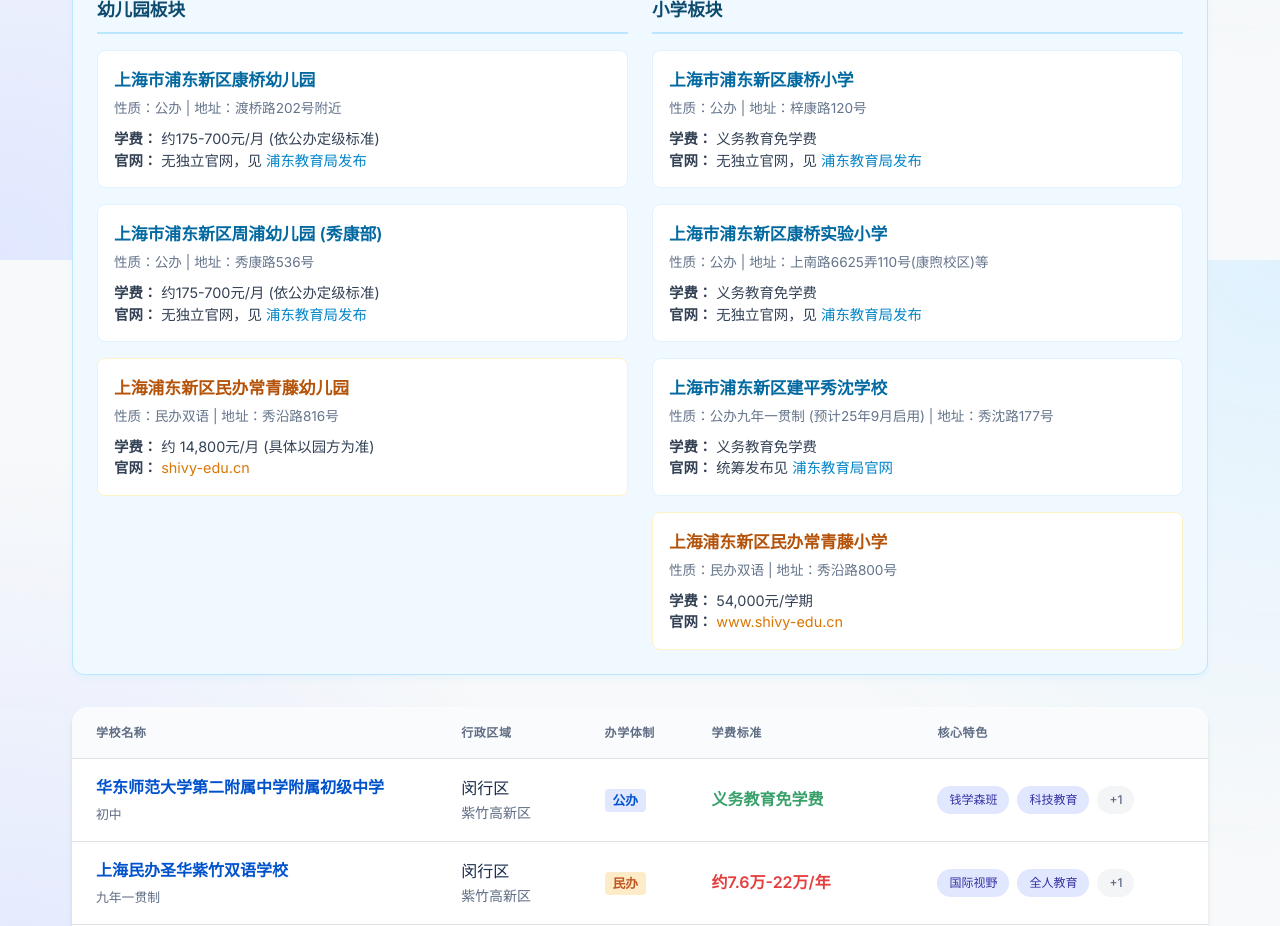
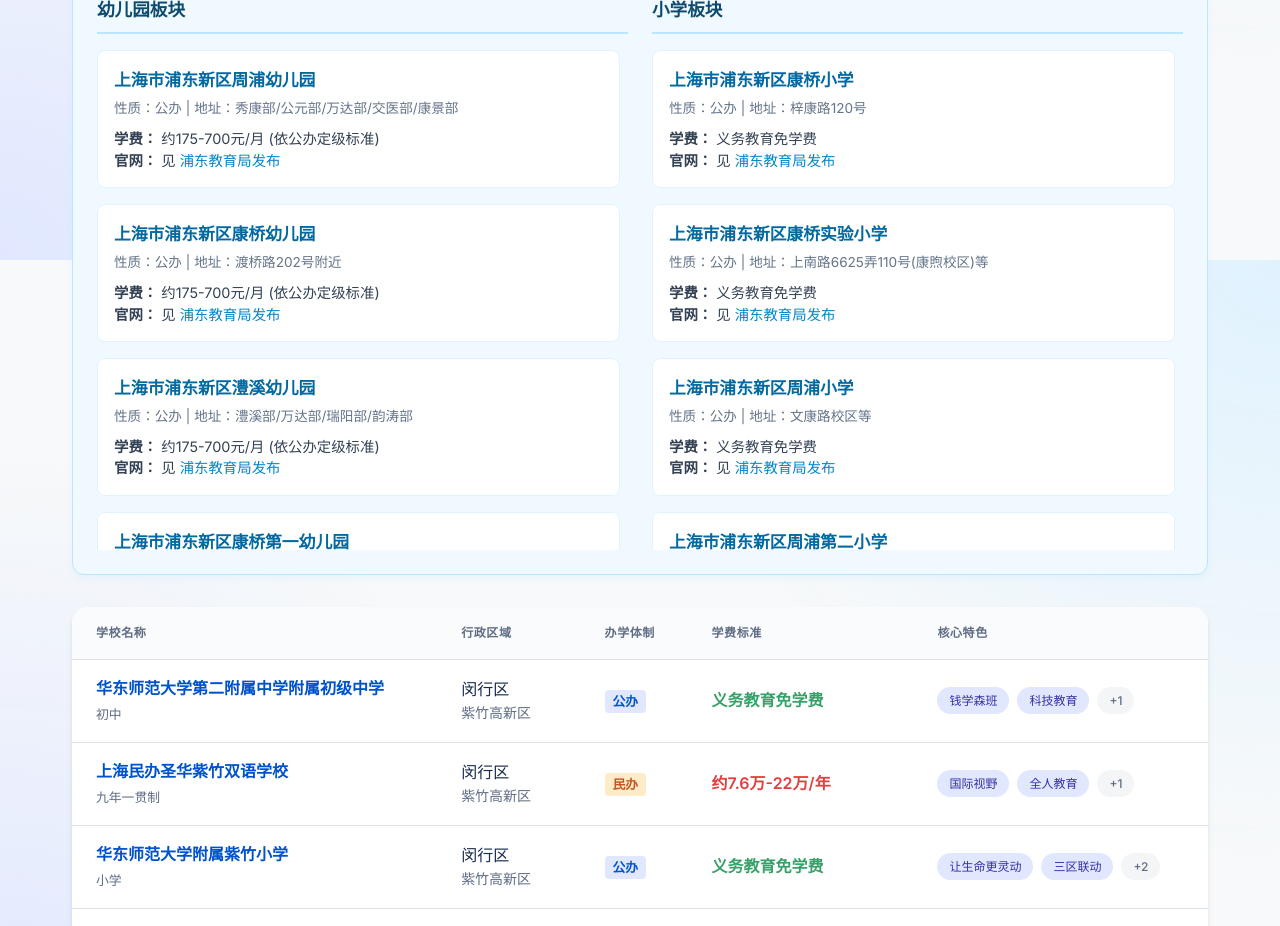
Before and after one commit to xibojituan-svg/school, a React (Vite) app: page /#/ in a window 1280 px wide. Shown: the part 540-1466 px from the top of the page. Built offline with nearby package versions, Linux system fonts and the light colour scheme.

Commit message:
feat: 完善浦东新区康桥与周浦地区的小学与幼儿园名单

```diff
--- a/src/pages/Home.jsx
+++ b/src/pages/Home.jsx
@@ -58,28 +58,65 @@
       }}>
         <h2 style={{ color: '#0369a1', fontSize: '1.25rem', marginBottom: '1rem', display: 'flex', alignItems: 'center', gap: '8px' }}>
           <MapPin size={20} />
-          浦东康桥渡桥路78弄周边教育资源详细档案
+          浦东新区康桥与周浦地区教育资源详细档案
         </h2>
 
         <div style={{ display: 'grid', gridTemplateColumns: '1fr 1fr', gap: '1.5rem' }}>
           <div>
-            <h3 style={{ color: '#0c4a6e', fontSize: '1.1rem', borderBottom: '2px solid #bae6fd', paddingBottom: '0.5rem', marginBottom: '1rem' }}>幼儿园板块</h3>
-            <div style={{ display: 'flex', flexDirection: 'column', gap: '1rem' }}>
+            <h3 style={{ color: '#0c4a6e', fontSize: '1.1rem', borderBottom: '2px solid #bae6fd', paddingBottom: '0.5rem', marginBottom: '1rem', position: 'sticky', top: 0, backgroundColor: '#f0f9ff', zIndex: 10 }}>幼儿园板块</h3>
+            <div style={{ display: 'flex', flexDirection: 'column', gap: '1rem', maxHeight: '500px', overflowY: 'auto', paddingRight: '8px' }}>
+
+              <div style={{ background: 'white', padding: '1rem', borderRadius: '8px', border: '1px solid #e0f2fe' }}>
+                <div style={{ fontWeight: 600, color: '#0369a1', fontSize: '1.05rem', marginBottom: '4px' }}>上海市浦东新区周浦幼儿园</div>
+                <div style={{ fontSize: '0.85rem', color: '#64748b', marginBottom: '8px' }}>性质：公办 | 地址：秀康部/公元部/万达部/交医部/康景部</div>
+                <div style={{ fontSize: '0.9rem', color: '#334155', lineHeight: '1.5' }}>
+                  <strong>学费：</strong> 约175-700元/月 (依公办定级标准)<br/>
+                  <strong>官网：</strong> 见 <a href="https://www.pudong.gov.cn" target="_blank" rel="noreferrer" style={{ color: '#0284c7' }}>浦东教育局发布</a>
+                </div>
+              </div>
+
               <div style={{ background: 'white', padding: '1rem', borderRadius: '8px', border: '1px solid #e0f2fe' }}>
                 <div style={{ fontWeight: 600, color: '#0369a1', fontSize: '1.05rem', marginBottom: '4px' }}>上海市浦东新区康桥幼儿园</div>
                 <div style={{ fontSize: '0.85rem', color: '#64748b', marginBottom: '8px' }}>性质：公办 | 地址：渡桥路202号附近</div>
                 <div style={{ fontSize: '0.9rem', color: '#334155', lineHeight: '1.5' }}>
                   <strong>学费：</strong> 约175-700元/月 (依公办定级标准)<br/>
-                  <strong>官网：</strong> 无独立官网，见 <a href="https://www.pudong.gov.cn" target="_blank" rel="noreferrer" style={{ color: '#0284c7' }}>浦东教育局发布</a>
+                  <strong>官网：</strong> 见 <a href="https://www.pudong.gov.cn" target="_blank" rel="noreferrer" style={{ color: '#0284c7' }}>浦东教育局发布</a>
                 </div>
               </div>
 
               <div style={{ background: 'white', padding: '1rem', borderRadius: '8px', border: '1px solid #e0f2fe' }}>
-                <div style={{ fontWeight: 600, color: '#0369a1', fontSize: '1.05rem', marginBottom: '4px' }}>上海市浦东新区周浦幼儿园 (秀康部)</div>
-                <div style={{ fontSize: '0.85rem', color: '#64748b', marginBottom: '8px' }}>性质：公办 | 地址：秀康路536号</div>
+                <div style={{ fontWeight: 600, color: '#0369a1', fontSize: '1.05rem', marginBottom: '4px' }}>上海市浦东新区澧溪幼儿园</div>
+                <div style={{ fontSize: '0.85rem', color: '#64748b', marginBottom: '8px' }}>性质：公办 | 地址：澧溪部/万达部/瑞阳部/韵涛部</div>
                 <div style={{ fontSize: '0.9rem', color: '#334155', lineHeight: '1.5' }}>
                   <strong>学费：</strong> 约175-700元/月 (依公办定级标准)<br/>
-                  <strong>官网：</strong> 无独立官网，见 <a href="https://www.pudong.gov.cn" target="_blank" rel="noreferrer" style={{ color: '#0284c7' }}>浦东教育局发布</a>
+                  <strong>官网：</strong> 见 <a href="https://www.pudong.gov.cn" target="_blank" rel="noreferrer" style={{ color: '#0284c7' }}>浦东教育局发布</a>
+                </div>
+              </div>
+
+              <div style={{ background: 'white', padding: '1rem', borderRadius: '8px', border: '1px solid #e0f2fe' }}>
+                <div style={{ fontWeight: 600, color: '#0369a1', fontSize: '1.05rem', marginBottom: '4px' }}>上海市浦东新区康桥第一幼儿园</div>
+                <div style={{ fontSize: '0.85rem', color: '#64748b', marginBottom: '8px' }}>性质：公办 | 地址：康桥地区</div>
+                <div style={{ fontSize: '0.9rem', color: '#334155', lineHeight: '1.5' }}>
+                  <strong>学费：</strong> 约175-700元/月 (依公办定级标准)<br/>
+                  <strong>官网：</strong> 见 <a href="https://www.pudong.gov.cn" target="_blank" rel="noreferrer" style={{ color: '#0284c7' }}>浦东教育局发布</a>
+                </div>
+              </div>
+
+              <div style={{ background: 'white', padding: '1rem', borderRadius: '8px', border: '1px solid #e0f2fe' }}>
+                <div style={{ fontWeight: 600, color: '#0369a1', fontSize: '1.05rem', marginBottom: '4px' }}>上海市浦东新区康桥第二幼儿园</div>
+                <div style={{ fontSize: '0.85rem', color: '#64748b', marginBottom: '8px' }}>性质：公办 | 地址：康桥地区</div>
+                <div style={{ fontSize: '0.9rem', color: '#334155', lineHeight: '1.5' }}>
+                  <strong>学费：</strong> 约175-700元/月 (依公办定级标准)<br/>
+                  <strong>官网：</strong> 见 <a href="https://www.pudong.gov.cn" target="_blank" rel="noreferrer" style={{ color: '#0284c7' }}>浦东教育局发布</a>
+                </div>
+              </div>
+
+              <div style={{ background: 'white', padding: '1rem', borderRadius: '8px', border: '1px solid #e0f2fe' }}>
+                <div style={{ fontWeight: 600, color: '#0369a1', fontSize: '1.05rem', marginBottom: '4px' }}>上海市浦东新区周东幼儿园</div>
+                <div style={{ fontSize: '0.85rem', color: '#64748b', marginBottom: '8px' }}>性质：公办 | 地址：周东部/吉祥部</div>
+                <div style={{ fontSize: '0.9rem', color: '#334155', lineHeight: '1.5' }}>
+                  <strong>学费：</strong> 约175-700元/月 (依公办定级标准)<br/>
+                  <strong>官网：</strong> 见 <a href="https://www.pudong.gov.cn" target="_blank" rel="noreferrer" style={{ color: '#0284c7' }}>浦东教育局发布</a>
                 </div>
               </div>
 
@@ -91,18 +128,28 @@
                   <strong>官网：</strong> <a href="https://shivy-edu.cn" target="_blank" rel="noreferrer" style={{ color: '#d97706' }}>shivy-edu.cn</a>
                 </div>
               </div>
+
+              <div style={{ background: 'white', padding: '1rem', borderRadius: '8px', border: '1px solid #fef3c7' }}>
+                <div style={{ fontWeight: 600, color: '#b45309', fontSize: '1.05rem', marginBottom: '4px' }}>上海浦东德英乐周浦幼儿园</div>
+                <div style={{ fontSize: '0.85rem', color: '#64748b', marginBottom: '8px' }}>性质：民办 | 地址：周康路408号</div>
+                <div style={{ fontSize: '0.9rem', color: '#334155', lineHeight: '1.5' }}>
+                  <strong>学费：</strong> 需咨询园方（较高）<br/>
+                  <strong>官网：</strong> <a href="https://www.dtd-edu.cn" target="_blank" rel="noreferrer" style={{ color: '#d97706' }}>dtd-edu.cn(德英乐)</a>
+                </div>
+              </div>
             </div>
           </div>
 
           <div>
-            <h3 style={{ color: '#0c4a6e', fontSize: '1.1rem', borderBottom: '2px solid #bae6fd', paddingBottom: '0.5rem', marginBottom: '1rem' }}>小学板块</h3>
-            <div style={{ display: 'flex', flexDirection: 'column', gap: '1rem' }}>
+            <h3 style={{ color: '#0c4a6e', fontSize: '1.1rem', borderBottom: '2px solid #bae6fd', paddingBottom: '0.5rem', marginBottom: '1rem', position: 'sticky', top: 0, backgroundColor: '#f0f9ff', zIndex: 10 }}>小学板块</h3>
+            <div style={{ display: 'flex', flexDirection: 'column', gap: '1rem', maxHeight: '500px', overflowY: 'auto', paddingRight: '8px' }}>
+
               <div style={{ background: 'white', padding: '1rem', borderRadius: '8px', border: '1px solid #e0f2fe' }}>
                 <div style={{ fontWeight: 600, color: '#0369a1', fontSize: '1.05rem', marginBottom: '4px' }}>上海市浦东新区康桥小学</div>
                 <div style={{ fontSize: '0.85rem', color: '#64748b', marginBottom: '8px' }}>性质：公办 | 地址：梓康路120号</div>
                 <div style={{ fontSize: '0.9rem', color: '#334155', lineHeight: '1.5' }}>
                   <strong>学费：</strong> 义务教育免学费<br/>
-                  <strong>官网：</strong> 无独立官网，见 <a href="https://www.pudong.gov.cn" target="_blank" rel="noreferrer" style={{ color: '#0284c7' }}>浦东教育局发布</a>
+                  <strong>官网：</strong> 见 <a href="https://www.pudong.gov.cn" target="_blank" rel="noreferrer" style={{ color: '#0284c7' }}>浦东教育局发布</a>
                 </div>
               </div>
 
@@ -111,7 +158,43 @@
                 <div style={{ fontSize: '0.85rem', color: '#64748b', marginBottom: '8px' }}>性质：公办 | 地址：上南路6625弄110号(康煦校区)等</div>
                 <div style={{ fontSize: '0.9rem', color: '#334155', lineHeight: '1.5' }}>
                   <strong>学费：</strong> 义务教育免学费<br/>
-                  <strong>官网：</strong> 无独立官网，见 <a href="https://www.pudong.gov.cn" target="_blank" rel="noreferrer" style={{ color: '#0284c7' }}>浦东教育局发布</a>
+                  <strong>官网：</strong> 见 <a href="https://www.pudong.gov.cn" target="_blank" rel="noreferrer" style={{ color: '#0284c7' }}>浦东教育局发布</a>
+                </div>
+              </div>
+
+              <div style={{ background: 'white', padding: '1rem', borderRadius: '8px', border: '1px solid #e0f2fe' }}>
+                <div style={{ fontWeight: 600, color: '#0369a1', fontSize: '1.05rem', marginBottom: '4px' }}>上海市浦东新区周浦小学</div>
+                <div style={{ fontSize: '0.85rem', color: '#64748b', marginBottom: '8px' }}>性质：公办 | 地址：文康路校区等</div>
+                <div style={{ fontSize: '0.9rem', color: '#334155', lineHeight: '1.5' }}>
+                  <strong>学费：</strong> 义务教育免学费<br/>
+                  <strong>官网：</strong> 见 <a href="https://www.pudong.gov.cn" target="_blank" rel="noreferrer" style={{ color: '#0284c7' }}>浦东教育局发布</a>
+                </div>
+              </div>
+
+              <div style={{ background: 'white', padding: '1rem', borderRadius: '8px', border: '1px solid #e0f2fe' }}>
+                <div style={{ fontWeight: 600, color: '#0369a1', fontSize: '1.05rem', marginBottom: '4px' }}>上海市浦东新区周浦第二小学</div>
+                <div style={{ fontSize: '0.85rem', color: '#64748b', marginBottom: '8px' }}>性质：公办 | 地址：公元新村校区/瑞建路校区等</div>
+                <div style={{ fontSize: '0.9rem', color: '#334155', lineHeight: '1.5' }}>
+                  <strong>学费：</strong> 义务教育免学费<br/>
+                  <strong>官网：</strong> 见 <a href="https://www.pudong.gov.cn" target="_blank" rel="noreferrer" style={{ color: '#0284c7' }}>浦东教育局发布</a>
+                </div>
+              </div>
+
+              <div style={{ background: 'white', padding: '1rem', borderRadius: '8px', border: '1px solid #e0f2fe' }}>
+                <div style={{ fontWeight: 600, color: '#0369a1', fontSize: '1.05rem', marginBottom: '4px' }}>上海市浦东新区周浦第三小学</div>
+                <div style={{ fontSize: '0.85rem', color: '#64748b', marginBottom: '8px' }}>性质：公办 | 地址：鹤洁路校区/东南新村校区等</div>
+                <div style={{ fontSize: '0.9rem', color: '#334155', lineHeight: '1.5' }}>
+                  <strong>学费：</strong> 义务教育免学费<br/>
+                  <strong>官网：</strong> 见 <a href="https://www.pudong.gov.cn" target="_blank" rel="noreferrer" style={{ color: '#0284c7' }}>浦东教育局发布</a>
+                </div>
+              </div>
+
+              <div style={{ background: 'white', padding: '1rem', borderRadius: '8px', border: '1px solid #e0f2fe' }}>
+                <div style={{ fontWeight: 600, color: '#0369a1', fontSize: '1.05rem', marginBottom: '4px' }}>上海市浦东新区傅雷小学</div>
+                <div style={{ fontSize: '0.85rem', color: '#64748b', marginBottom: '8px' }}>性质：公办 | 地址：周浦镇周边</div>
+                <div style={{ fontSize: '0.9rem', color: '#334155', lineHeight: '1.5' }}>
+                  <strong>学费：</strong> 义务教育免学费<br/>
+                  <strong>官网：</strong> 见 <a href="https://www.pudong.gov.cn" target="_blank" rel="noreferrer" style={{ color: '#0284c7' }}>浦东教育局发布</a>
                 </div>
               </div>
 
```
